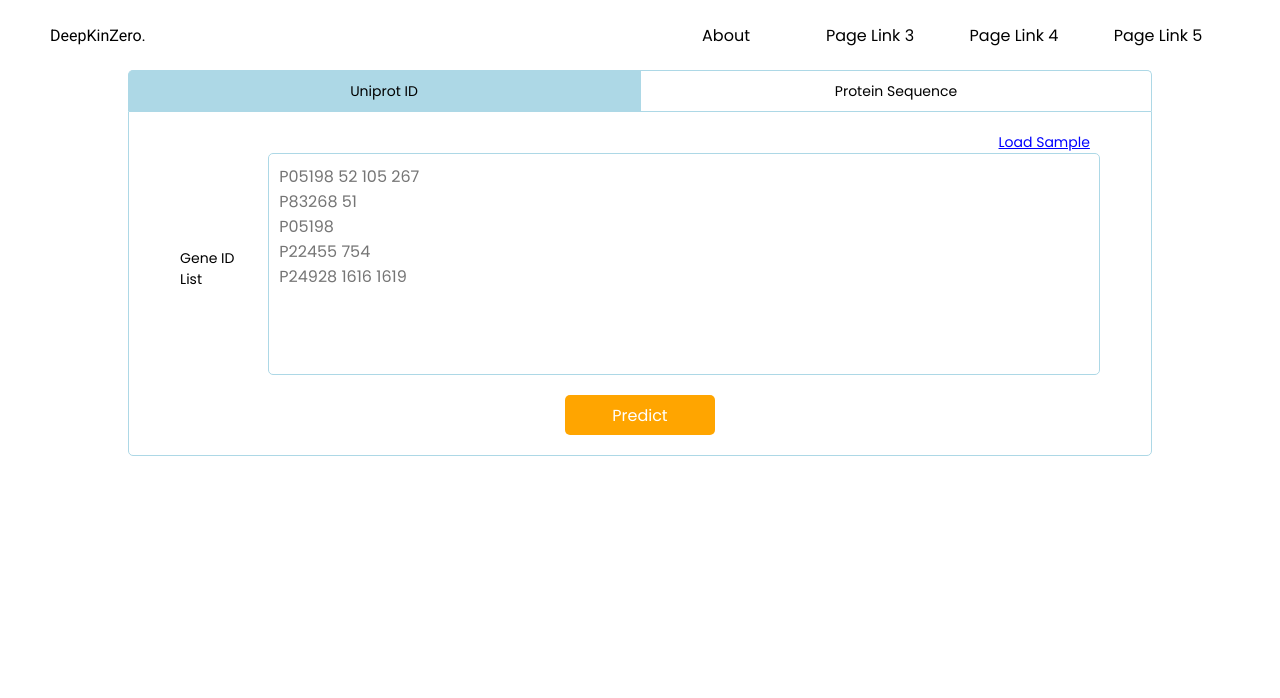
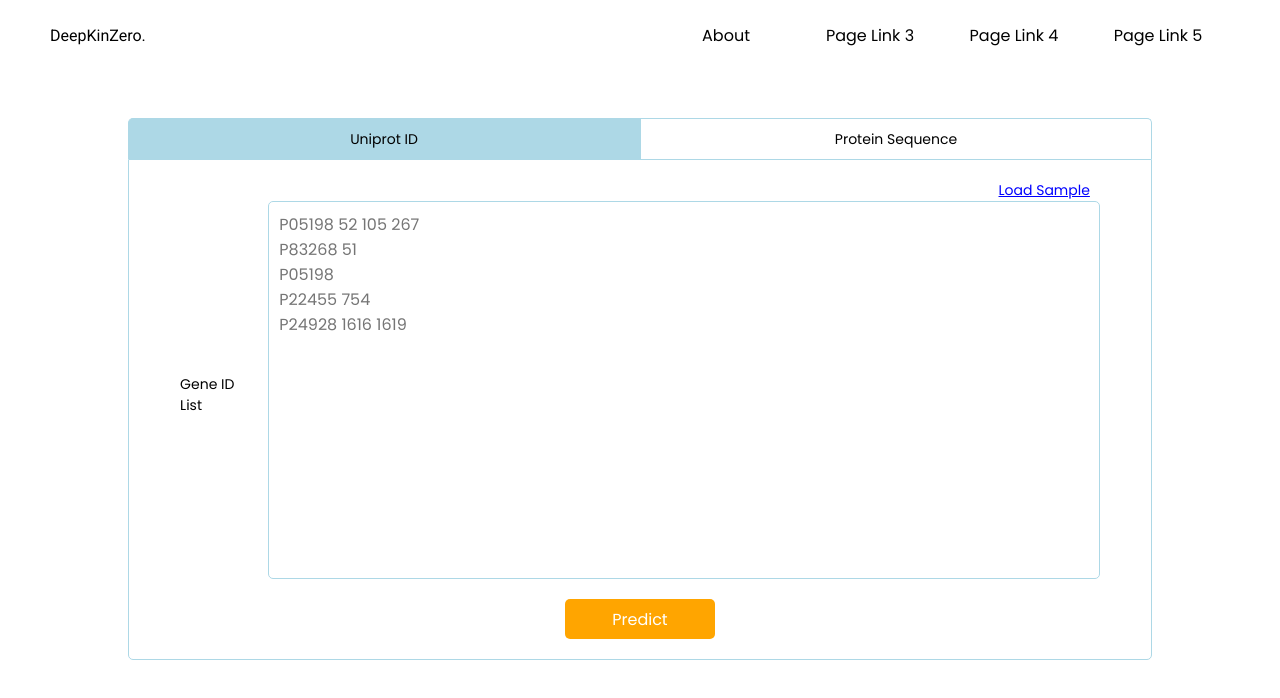
Before and after one commit to yesencan/ENS491-Project, a React (Create React App) app in the folder client/: page /input in a window 1280 px wide. Shown: the top 698 px of the page. Built offline with nearby package versions, Linux system fonts and the light colour scheme.

Commit message:
Center input tab vertically

```diff
--- a/client/src/pages/Input.jsx
+++ b/client/src/pages/Input.jsx
@@ -20,6 +20,7 @@ const TabContainer = styled.div`
   max-width: 1200px;
   display: flex;
   justify-content: space-between;
+  padding-top:6vh;
 `;
 
 const Tab = styled.div`
@@ -376,7 +377,7 @@ const InputPage = () => {
                             </Row>
                             <Row>
                                 <InputLabel>Gene ID List</InputLabel>
-                <InputTextArea
+                                <InputTextArea style={{ "height": "44.5vh" }}
                                     placeholder={geneIDPlaceholderText}
                                     value={geneIDInputText}
                                     onChange={(e) => setGeneIdInputText(e.target.value)}
```
Lines whose indentation alone changed are shown as unchanged.
